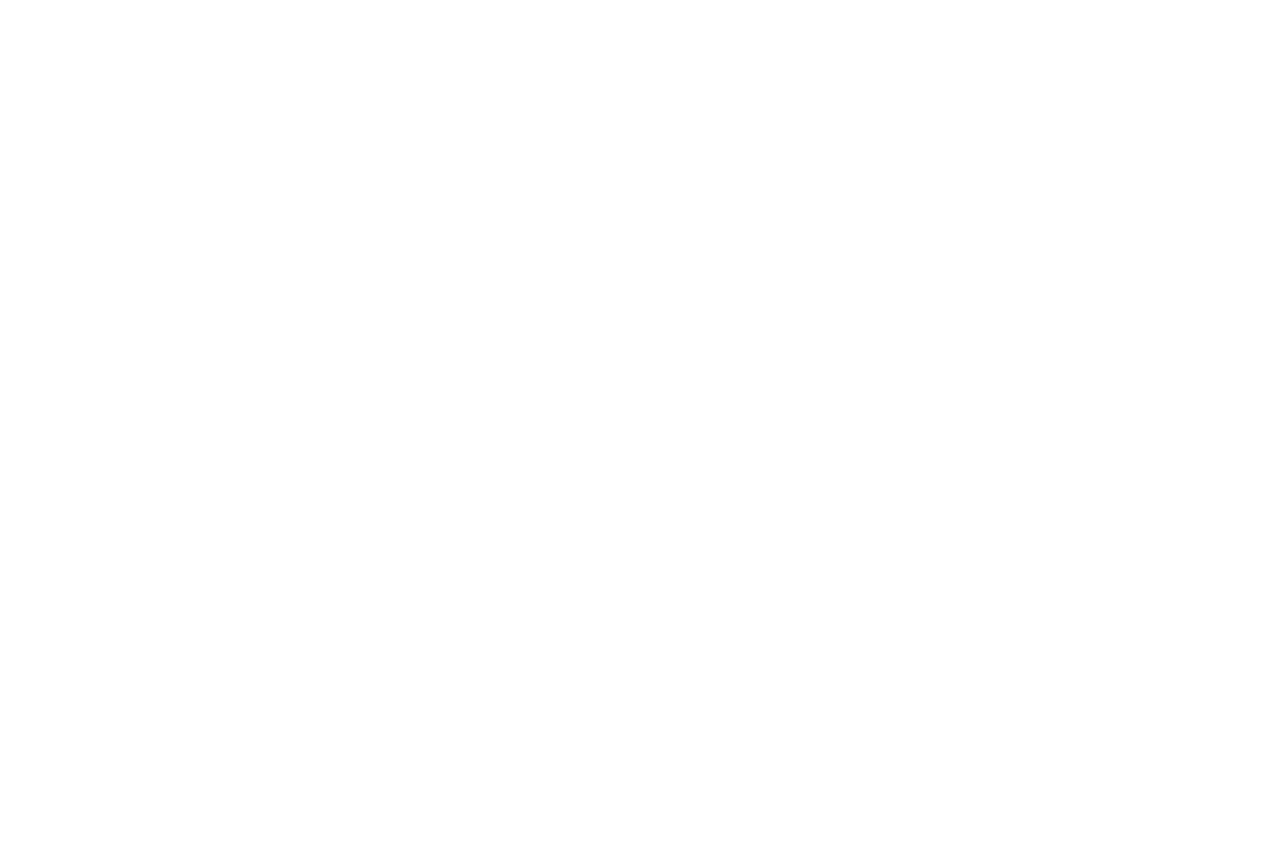
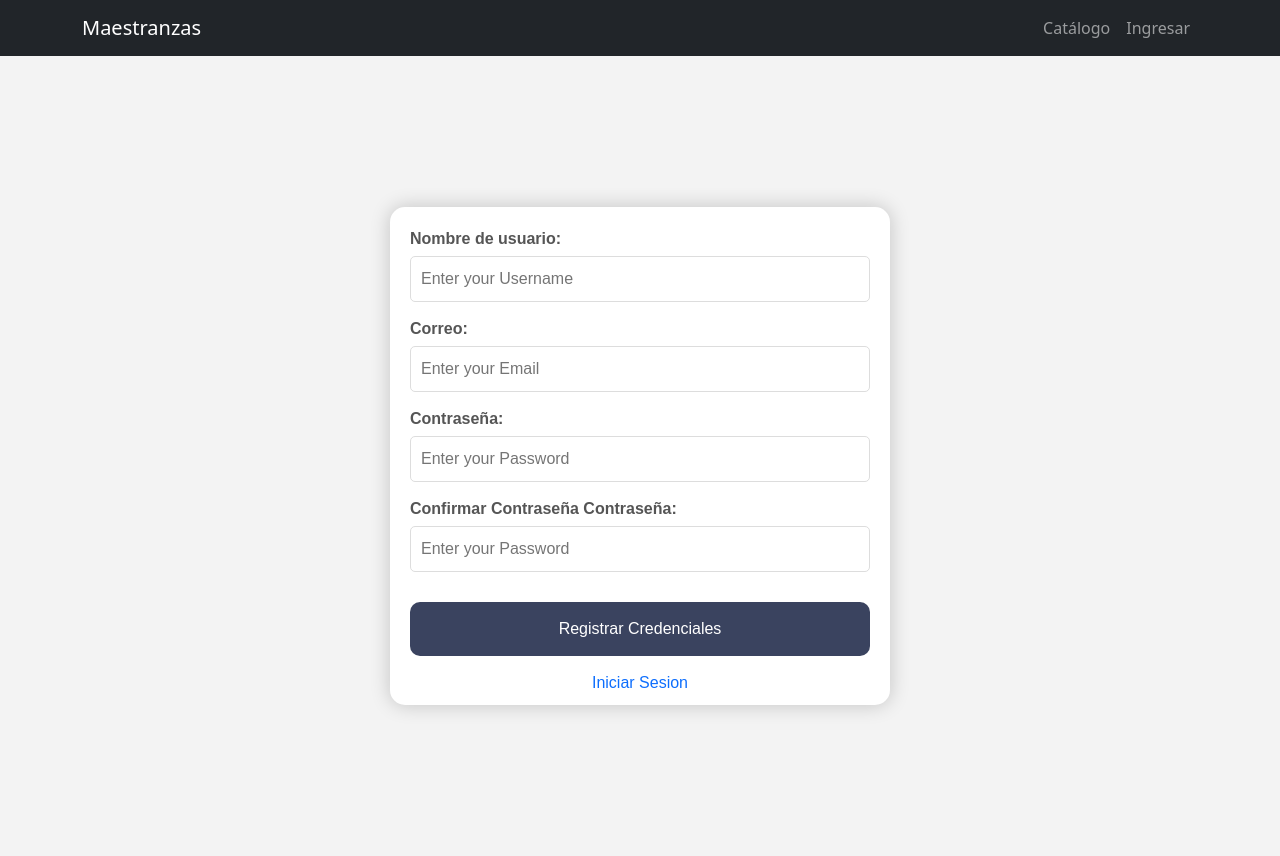
Before and after one commit to HankoQuilodran/Gestion-Agil, a Django app: page /registro/ in a window 1280 px wide. Before the commit the page is empty. Before the commit the page ends 800 px from the top, so only its background shows below. Run offline with Django 5.2, Linux system fonts and the light colour scheme.

Commit message:
HTML de Registro

```diff
--- a/maestranzasWeb/myapp/templates/registro.html
+++ b/maestranzasWeb/myapp/templates/registro.html
@@ -0,0 +1,77 @@
+<!DOCTYPE html>
+<html lang="es">
+
+{% load static %}
+
+<head>
+    <meta charset="UTF-8">
+    <title>{% block title %}Maestranzas Web{% endblock %}</title>
+
+    <link href="https://cdn.jsdelivr.net/npm/bootstrap@5.3.0/dist/css/bootstrap.min.css" rel="stylesheet">
+    <link rel="stylesheet" href="{% static 'CSS/login.css' %}">
+</head>
+<body>
+    <nav class="navbar navbar-expand-lg navbar-dark bg-dark">
+        <div class="container">
+            <a class="navbar-brand" href="{% url 'index' %}">Maestranzas</a>
+            <div class="navbar-nav">
+                <a class="nav-link" href="{% url 'catalogo' %}">Catálogo</a>
+                {% if user.is_authenticated %}
+                    <span class="navbar-text ms-3 me-2">Hola, {{ user.username }}</span>
+                    <a class="nav-link" href="{% url 'logout' %}">Salir</a>
+                {% else %}
+                    <a class="nav-link" href="{% url 'login' %}">Ingresar</a>
+                {% endif %}
+            </div>
+        </div>
+    </nav>
+
+    {% block content %}{% endblock %}
+
+
+    <div class="logbody">
+        <div class="main">
+
+            <form action="">
+                <label class="loglabel" for="first">
+                    Nombre de usuario:
+                </label>
+                <input class="loginput" type="text" id="first" name="first"
+                    placeholder="Enter your Username" required>
+
+
+                <label class="loglabel" for="first">
+                    Correo:
+                </label>
+                <input class="loginput" type="text" id="first" name="first"
+                    placeholder="Enter your Email" required>
+
+
+                <label class="loglabel" for="password">
+                    Contraseña:
+                </label>
+                <input class="loginput" type="password" id="password" name="password"
+                    placeholder="Enter your Password" required>
+                 <label class="loglabel" for="password">
+                    Confirmar Contraseña Contraseña:
+                </label>
+                <input class="loginput" type="password" id="password" name="password"
+                    placeholder="Enter your Password" required>
+                <div class="wrap">
+                    <button class="logbutton" type="submit">
+                        Registrar Credenciales
+                    </button>
+                </div>
+            </form>
+
+
+            <a href="{% url 'login' %}" style="text-decoration: none;">
+                Iniciar Sesion
+            </a>
+
+        </div>
+
+    </div>
+    <script src="https://cdn.jsdelivr.net/npm/bootstrap@5.3.0/dist/js/bootstrap.bundle.min.js"></script>
+</body>
+</html>
```
